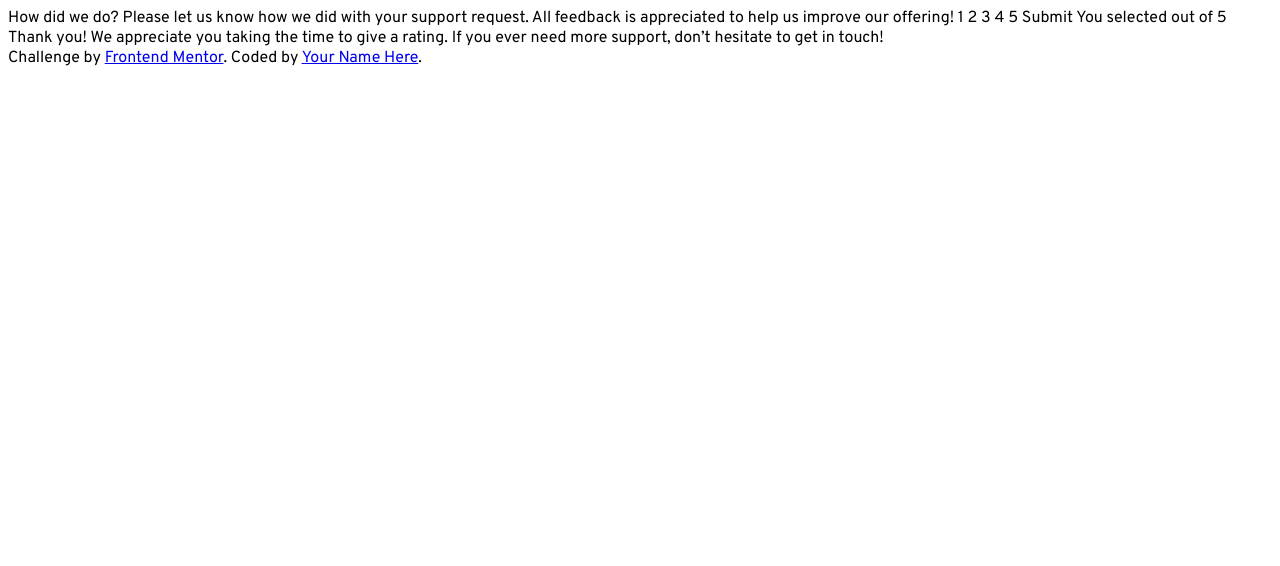
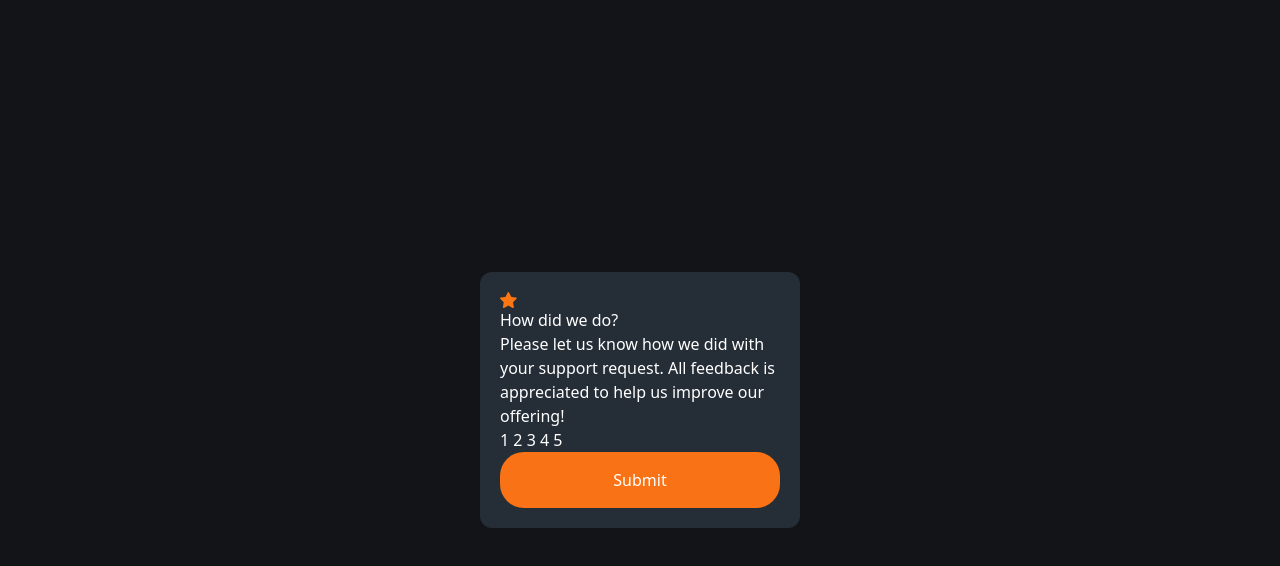
Before and after one commit to saxabani/interactive-rating-component-main, a plain HTML site: page index.html in a window 1280 px wide. Drawn offline with nearby package versions, Linux system fonts and the light colour scheme; files that its build step writes are made by us from their sources.

Commit message:
first touch with tailwind framework

```diff
--- a/index.html
+++ b/index.html
@@ -18,37 +18,44 @@
   <link rel="preconnect" href="https://fonts.googleapis.com">
   <link rel="preconnect" href="https://fonts.gstatic.com" crossorigin>
   <link href="https://fonts.googleapis.com/css2?family=Overpass:ital,wght@0,100..900;1,100..900&family=Work+Sans:wght@100..900&display=swap" rel="stylesheet">
+
+  <!-- Tailwind CSS -->
+  <script src="https://cdn.tailwindcss.com"></script>
+  <link rel="stylesheet" href="main.css">
+
 </head>
-<body>
+<body class="bgcl-vdb min-h-screen flex justify-center items-center">
+  <!-- Rating state start -->
+  <form class="p-5 w-80 text-white rounded-xl bgcl-db">
+    <div class="text">
+      <img class="block" src="./images/icon-star.svg" alt="">
+      <h1 class="question">How did we do?</h1>
+      <p>Please let us know how we did with your support request. All feedback is appreciated
+      to help us improve our offering!</p>
+    </div>
 
-  <!-- Rating state start -->
+    <div class="rating ">
+      <span>1</span>
+      <span>2</span>
+      <span>3</span>
+      <span>4</span>
+      <span>5</span>
+    </div>
 
-  How did we do?
-
-  Please let us know how we did with your support request. All feedback is appreciated
-  to help us improve our offering!
-
-  1 2 3 4 5
-
-  Submit
+    <button class="bg-orange-500 rounded-3xl w-full p-4" type="submit">Submit</button>
+  </form>
 
   <!-- Rating state end -->
 
   <!-- Thank you state start -->
 
-  You selected <!-- Add rating here --> out of 5
+  <!-- You selected <!-|- Add rating here -|-> out of 5 -->
 
-  Thank you!
+  <!-- Thank you!
 
   We appreciate you taking the time to give a rating. If you ever need more support,
-  don’t hesitate to get in touch!
+  don’t hesitate to get in touch! -->
 
   <!-- Thank you state end -->
-
-
-  <div class="attribution">
-    Challenge by <a href="https://www.frontendmentor.io?ref=challenge" target="_blank">Frontend Mentor</a>.
-    Coded by <a href="#">Your Name Here</a>.
-  </div>
 </body>
 </html>
--- /dev/null
+++ b/main.css
@@ -0,0 +1,20 @@
+@tailwind base;
+@tailwind components;
+@tailwind utilities;
+
+
+@layer utilities {
+    .cl-lg {
+        color: hsl(217, 12%, 63%);
+    }
+    .bgcl-db {
+        background-color: hsl(213, 19%, 18%);
+    }
+
+    .bgcl-vdb {
+        background-color: hsl(216, 12%, 8%);
+    }
+    .ppp {
+        background-color: #FB7413;
+    }
+}
--- a/style.css
+++ /dev/null
@@ -1,21 +0,0 @@
-/* Start Variable */
-:root {
---Orange: hsl(25, 97%, 53%);
---White: hsl(0, 0%, 100%);
---Light-Grey: hsl(217, 12%, 63%);
---Dark-Blue: hsl(213, 19%, 18%);
---Very-Dark-Blue: hsl(216, 12%, 8%);
-}
-/* End Variable */
-
-/* Start Global Rules */
-* {
-    box-sizing: border-box;
-    -webkit-box-sizing: border-box;
-    -moz-box-sizing: border-box;
-}
-
-body {
-    font-family: "Overpass", sans-serif;
-}
-/* End Global Rules */
--- /dev/null
+++ b/tailwind.config.js
@@ -0,0 +1,7 @@
+module.exports = {
+    content: ["./src/**/*.{html,js}"],
+    theme: {
+      extend: {},
+    },
+    plugins: [],
+  }
```
